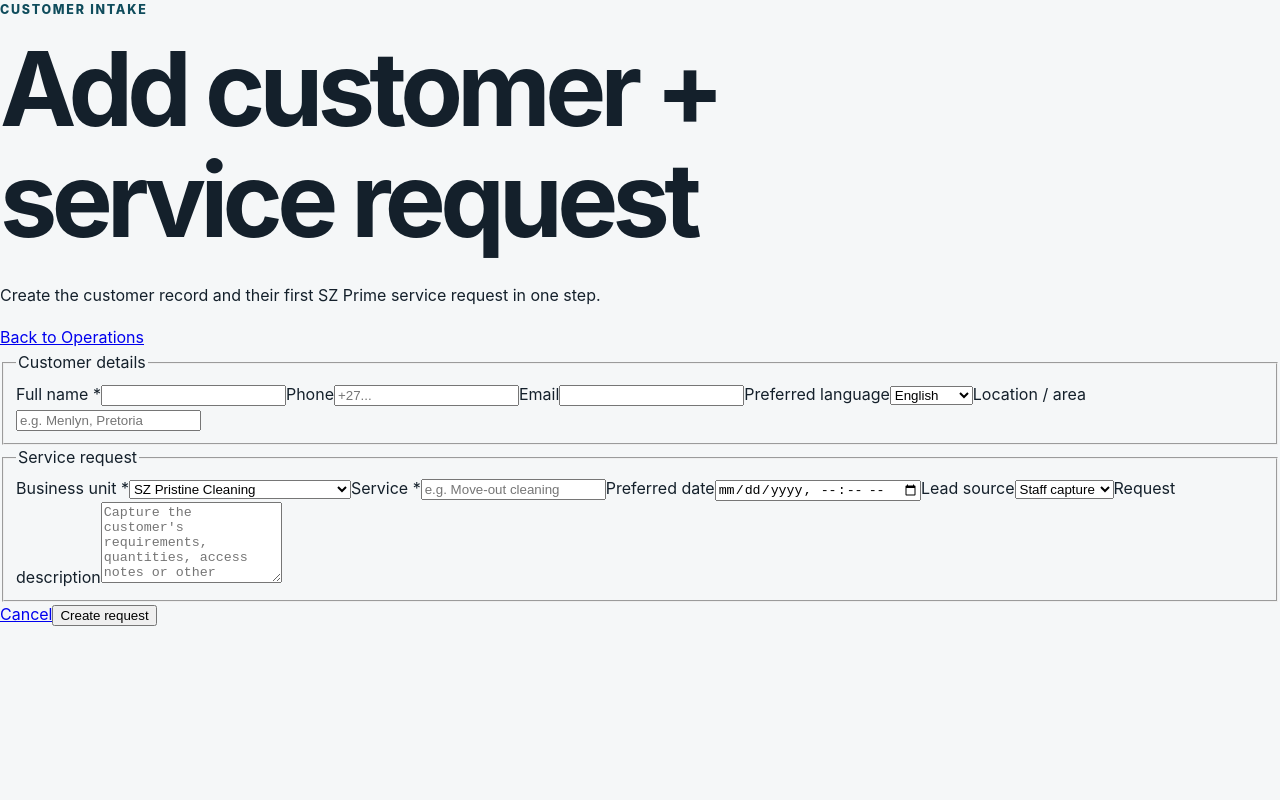
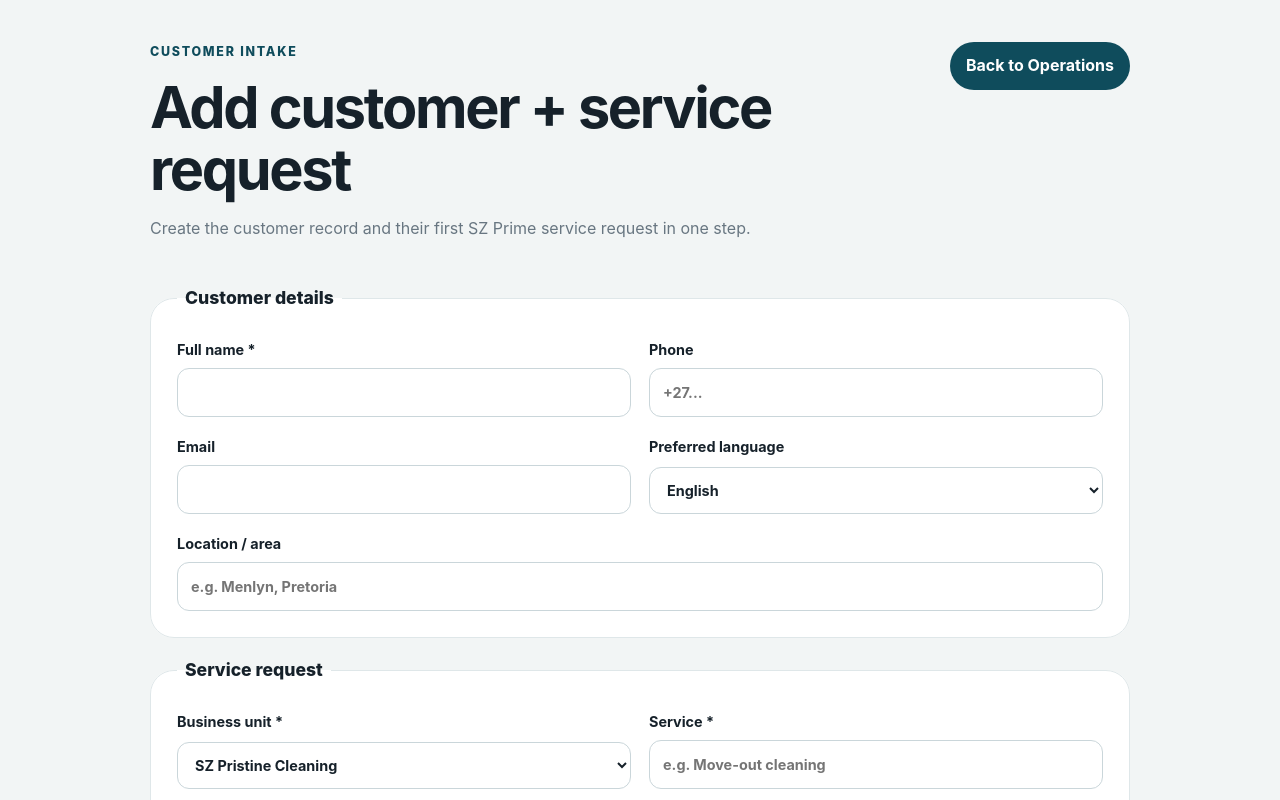
Before and after one commit to SedzaniZane/sz-prime-solutions, a Next.js app: page /ops/requests/new in a window 1280 px wide. Shown: the top 800 px of the page. Built offline with nearby package versions, Linux system fonts and the light colour scheme.

Commit message:
feat: style CRM intake workflow

```diff
--- a/app/ops/ops.css
+++ b/app/ops/ops.css
@@ -235,3 +235,162 @@ td { font-size: .94rem; }
   .ops-header { flex-direction: column; }
   .metric-grid, .unit-grid, .next-grid { grid-template-columns: 1fr; }
 }
+
+
+.ops-form-page {
+  min-height: 100vh;
+  background: #f2f5f5;
+  color: #16212a;
+  padding: 42px 20px 70px;
+}
+
+.ops-form-shell {
+  width: min(980px, 100%);
+  margin: 0 auto;
+}
+
+.form-topbar {
+  display: flex;
+  justify-content: space-between;
+  gap: 30px;
+  align-items: flex-start;
+  margin-bottom: 26px;
+}
+
+.form-topbar h1 {
+  margin: 0 0 10px;
+  font-size: clamp(2rem, 5vw, 3.6rem);
+  letter-spacing: -.04em;
+}
+
+.form-topbar p:not(.eyebrow) {
+  color: #687681;
+  max-width: 680px;
+}
+
+.button-link {
+  display: inline-flex;
+  align-items: center;
+  justify-content: center;
+  border-radius: 999px;
+  padding: 11px 16px;
+  background: #0f4c5c;
+  color: white;
+  text-decoration: none;
+  font-weight: 750;
+  white-space: nowrap;
+}
+
+.request-form {
+  display: grid;
+  gap: 18px;
+}
+
+.request-form fieldset {
+  border: 1px solid #dfe7e9;
+  border-radius: 24px;
+  background: white;
+  padding: 26px;
+  margin: 0;
+}
+
+.request-form legend {
+  padding: 0 8px;
+  font-weight: 800;
+  font-size: 1.1rem;
+}
+
+.form-grid {
+  display: grid;
+  grid-template-columns: repeat(2, minmax(0, 1fr));
+  gap: 18px;
+}
+
+.request-form label {
+  display: grid;
+  gap: 7px;
+  font-size: .9rem;
+  font-weight: 750;
+}
+
+.request-form input,
+.request-form select,
+.request-form textarea {
+  width: 100%;
+  border: 1px solid #cad6da;
+  border-radius: 12px;
+  background: white;
+  padding: 12px 13px;
+  font: inherit;
+  color: #16212a;
+}
+
+.request-form textarea {
+  resize: vertical;
+  min-height: 120px;
+}
+
+.request-form input:focus,
+.request-form select:focus,
+.request-form textarea:focus {
+  outline: 2px solid rgba(15,76,92,.18);
+  border-color: #0f4c5c;
+}
+
+.form-span-2 {
+  grid-column: span 2;
+}
+
+.form-actions {
+  display: flex;
+  justify-content: flex-end;
+  gap: 10px;
+}
+
+.form-actions button {
+  border: 0;
+  border-radius: 999px;
+  padding: 12px 18px;
+  background: #0f4c5c;
+  color: white;
+  font: inherit;
+  font-weight: 800;
+  cursor: pointer;
+}
+
+.secondary-action {
+  background: white;
+  color: #16212a;
+  border: 1px solid #d5dfe2;
+}
+
+.form-error {
+  margin-bottom: 18px;
+  border: 1px solid #efc4c4;
+  background: #fff5f5;
+  color: #8b2d2d;
+  padding: 13px 15px;
+  border-radius: 14px;
+}
+
+@media (max-width: 700px) {
+  .form-topbar {
+    flex-direction: column;
+  }
+
+  .form-grid {
+    grid-template-columns: 1fr;
+  }
+
+  .form-span-2 {
+    grid-column: span 1;
+  }
+
+  .form-actions {
+    flex-direction: column-reverse;
+  }
+
+  .form-actions > * {
+    width: 100%;
+  }
+}
```
